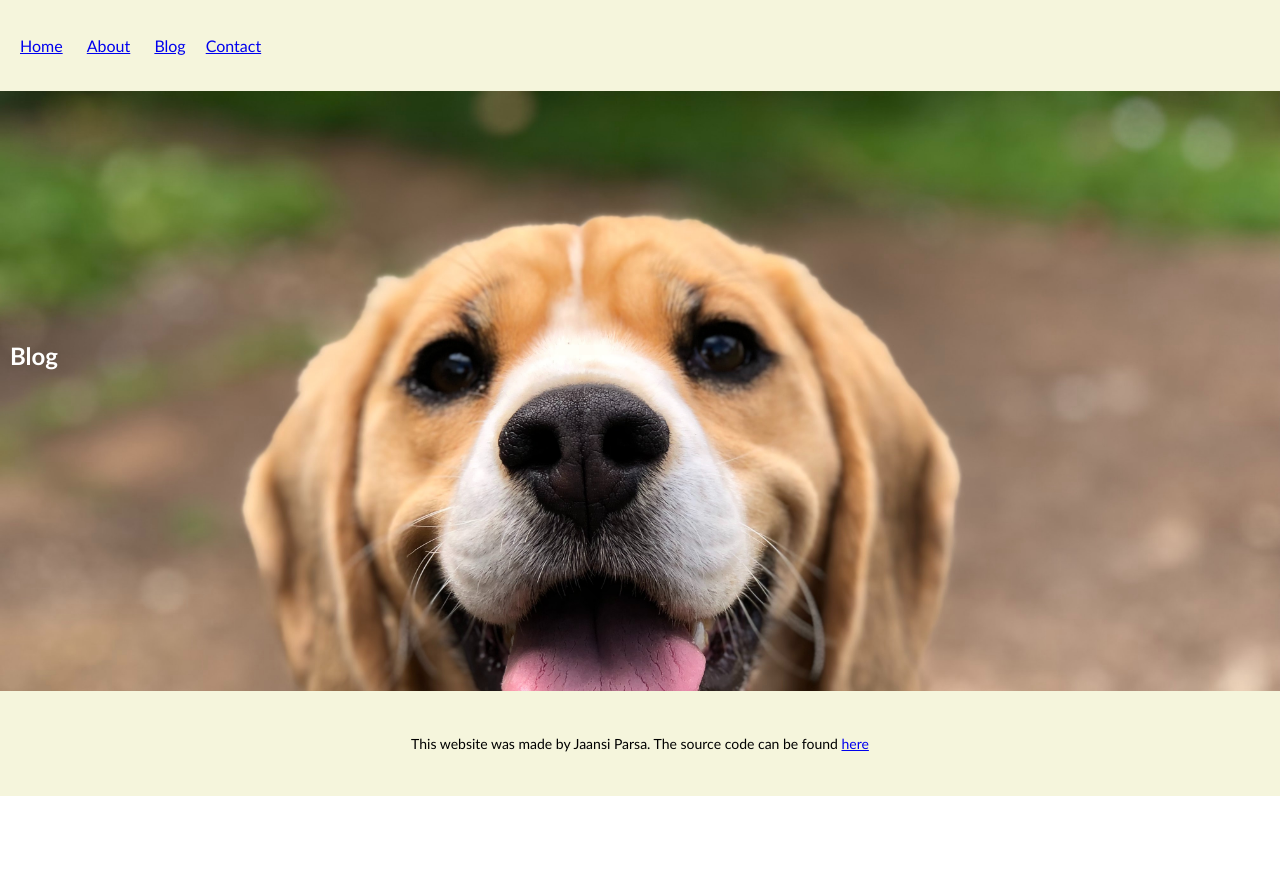
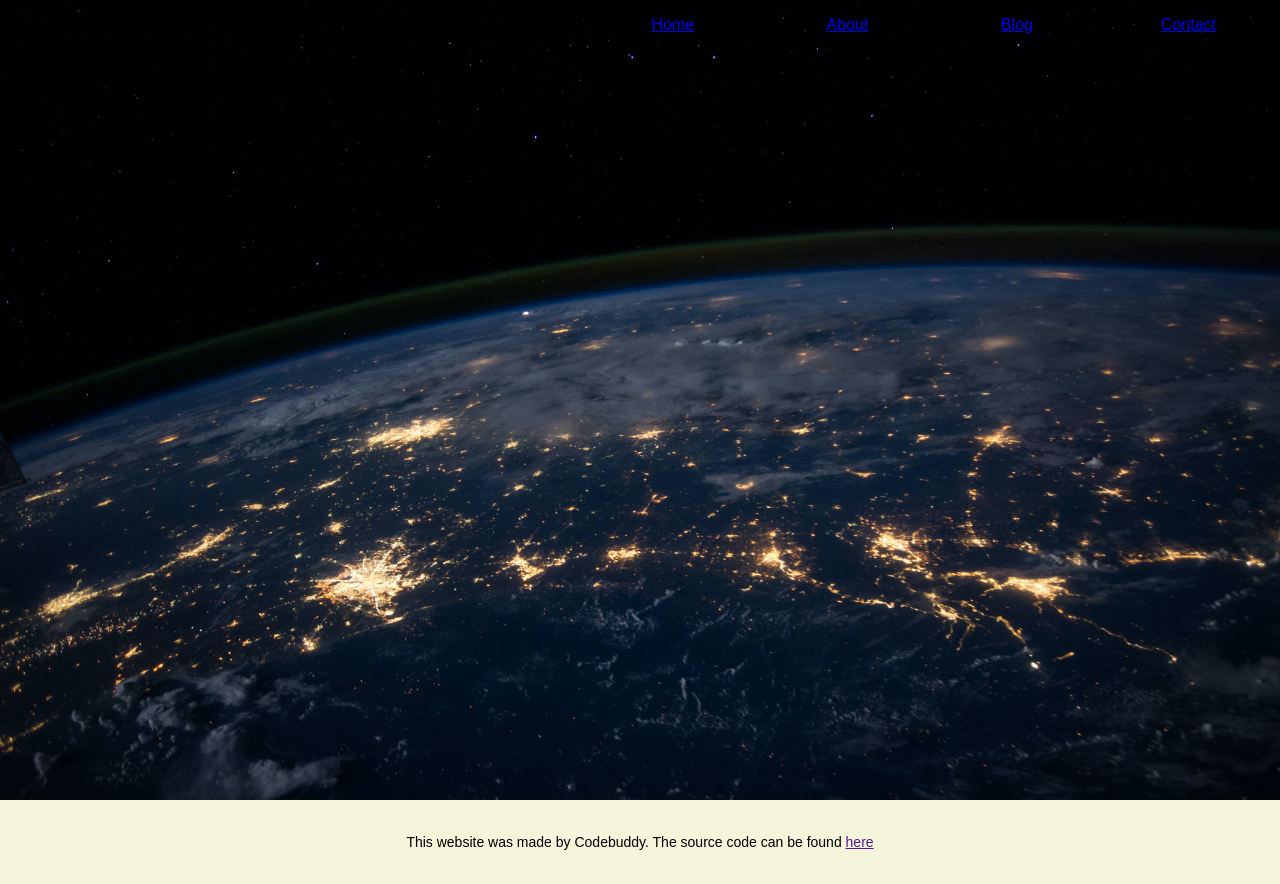
Before and after one commit to teamcodebuddy/web-dev-1, a plain HTML site: page blog.html in a window 1280 px wide. Before the commit the page ends 800 px from the top, so only its background shows below. Drawn offline with Linux system fonts and the light colour scheme.

Commit message:
backgrounds

```diff
--- a/blog.html
+++ b/blog.html
@@ -8,8 +8,8 @@
   </head>
   <body>
     <script src="script.js"></script>
-    <div class="nav">
-      <div class="container">
+    <div class="jumbotron space">
+      <div class="nav">
         <ul>
           <li> <a href="index.html"> Home </a> </li>
           <li> <a href="about.html"> About </a> </li>
@@ -18,14 +18,9 @@
         </ul>
       </div>
     </div>
-    <div class="jumbotron">
-      <div class="container">
-        <h2>Blog</h2>
-      </div>
-    </div>
     <div class="footer">
       <div class="container">
-        <p> This website was made by Jaansi Parsa. The source code can be found <a href="https://github.com/jaansiparsa/websiteyay"> here <a/> </p>
+        <p> This website was made by Codebuddy. The source code can be found <a href=""> here <a/> </p>
       </div>
     </div>
   </body>
--- a/style.css
+++ b/style.css
@@ -4,35 +4,37 @@ html, body {
 }
 
 body {
-  font-family: 'Gill Sans', sans-serif;
-  font-weight: 2;
+  font-family: sans-serif;
+  font-size: 14;
 }
 
 .container {
-  padding: 10px 10px;
+  padding: 0px 0px;
 }
 
 .nav {
-  background: beige;
+  background: transparent;
   width: 100%;
+  position: fixed;
 }
 
 .nav ul {
+  text-align: right;
   list-style: none;
   padding: 0;
 }
 
 .nav ul li {
   color: red;
-  display: inline-block;
-  list-style: none;
-  padding: 10px 10px;
+  display: inline-flex;
+  font-size: 20;
+  padding: 0px 5% 0px;
 }
 
 .nav ul li:hover {
-  background: #117bff;
   cursor: pointer;
   transition: background .5s;
+  font-weight: 900;
 }
 
 .footer {
@@ -47,17 +49,27 @@ body {
 }
 
 .jumbotron {
-  background: url(/images/dog.jpg);
   background-size: cover;
-  height: 600px;
+  height: 800px;
 }
 
-.jumbotron .container {
-  position: relative;
-  top: 220px;
+.jumbotron.goldengate {
+  background-image: url('images/goldengate.jpg');
+}
+.jumbotron.italy {
+  background-image: url('images/italy.jpg');
+}
+.jumbotron.space {
+  background-image: url('images/space.jpg');
+}
+.jumbotron.pfieffer {
+  background-image: url('images/pfieffer.jpg');
+}
+.jumbotron.colors {
+  background-image: url('images/colors.jpg');
 }
 
-.jumbotron h2 {
+.jumbotron h1 {
   color: #fff;
   text-align: left;
 }
@@ -66,3 +78,17 @@ body {
   color: #fff;
   text-align: right;
 }
+
+#goldengate {
+  background: url('images/goldengate.jpg');
+}
+
+#italy {
+  background: url('space/goldengate.jpg');
+}
+#colors {
+  background: url('space/goldengate.jpg');
+}
+#pfieffer {
+  background: url('space/goldengate.jpg');
+}
```
Also changed, not shown: about.html (+3 -8 lines), contact.html (+3 -8 lines), index.html (+2 -7 lines), images/space.jpg (added), 2 other files.
